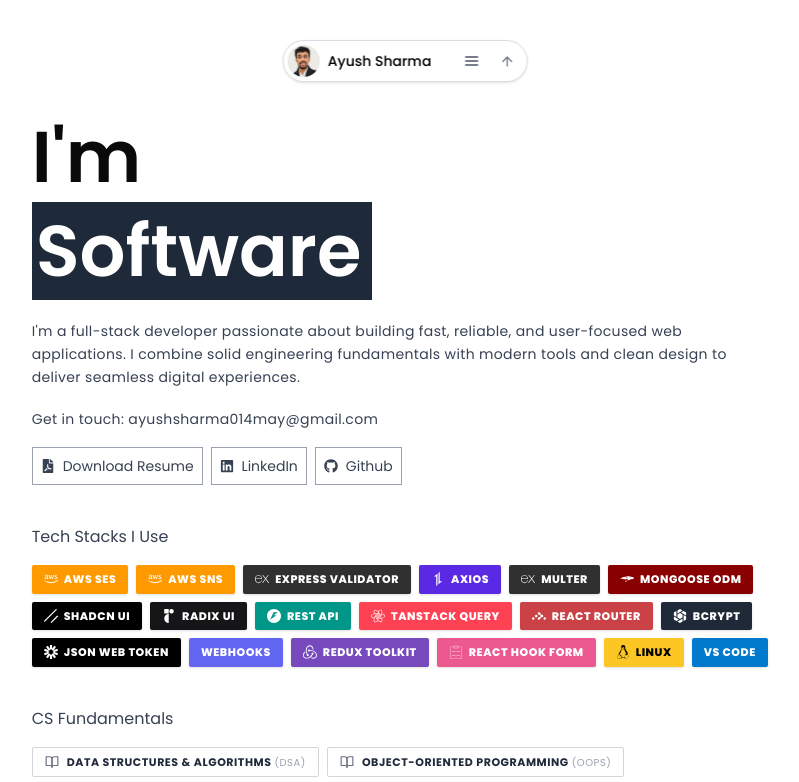
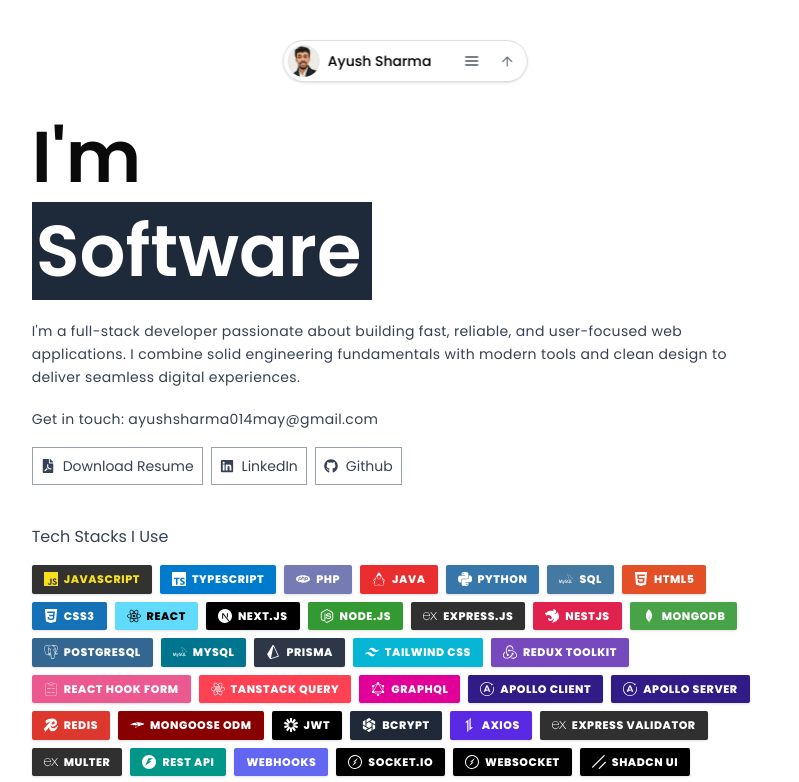
Before and after one commit to Ayush-may/me, a Next.js app: page / in a window 1280 px wide. Shown: the top 782 px of the page, without its empty margins (235-1034 px from the left). Built offline with nearby package versions, Linux system fonts and the light colour scheme.

Commit message:
updated links and tech-stackks

```diff
--- a/src/app/page.tsx
+++ b/src/app/page.tsx
@@ -23,6 +23,13 @@
 import { Certifications } from "@/components/Certifications"
 import { CSFundamentals } from "@/components/CSFundamentals"
 import { navigationLinks } from "@/data/navigation"
+import { socials } from "@/data/socials"
+
+const iconMap: { [key: string]: React.ComponentType<any> } = {
+  FaFilePdf: FaFilePdf,
+  FaLinkedin: FaLinkedin,
+  FaGithub: FaGithub,
+}
 
 export default function Home() {
 
@@ -131,9 +138,22 @@
 
 
         <div className="flex gap-2 flex-wrap mt-4" >
-          <Link href={"#"} className="text-sm text-gray-700  border border-gray-400 hover:bg-gray-800 hover:text-white active:bg-gray-800 active:text-white p-2 cursor-pointer flex items-center gap-2"><FaFilePdf /> Download Resume</Link>
-          <Link href={"#"} className="text-sm text-gray-700  border border-gray-400 hover:bg-gray-800 hover:text-white active:bg-gray-800 active:text-white p-2 cursor-pointer flex items-center gap-2"><FaLinkedin /> LinkedIn</Link>
-          <Link href={"#"} className="text-sm text-gray-700  border border-gray-400 hover:bg-gray-800 hover:text-white active:bg-gray-800 active:text-white p-2 cursor-pointer flex items-center gap-2"><FaGithub /> Github</Link>
+          {socials.map((social) => {
+            const Icon = iconMap[social.icon]
+            return (
+              <Link
+                key={social.label}
+                href={social.href}
+                download={social.download}
+                target="_blank"
+                rel="noopener noreferrer"
+                className="text-sm text-gray-700 border border-gray-400 hover:bg-gray-800 hover:text-white active:bg-gray-800 active:text-white p-2 cursor-pointer flex items-center gap-2"
+              >
+                {Icon && <Icon />}
+                {social.label}
+              </Link>
+            )
+          })}
           {/* <span className="text-sm text-gray-700" >+91 6302594846</span> */}
         </div>
       </div>
--- /dev/null
+++ b/src/data/socials.json
@@ -0,0 +1,18 @@
+[
+  {
+    "label": "Download Resume",
+    "href": "/ayush_sharma_resume.pdf",
+    "icon": "FaFilePdf",
+    "download": true
+  },
+  {
+    "label": "LinkedIn",
+    "href": "https://www.linkedin.com/in/ayushmay/",
+    "icon": "FaLinkedin"
+  },
+  {
+    "label": "Github",
+    "href": "https://github.com/ayush-may",
+    "icon": "FaGithub"
+  }
+]
--- /dev/null
+++ b/src/data/socials.ts
@@ -0,0 +1,10 @@
+import socialsData from "./socials.json";
+
+export interface SocialLink {
+  label: string;
+  href: string;
+  icon: string;
+  download?: boolean;
+}
+
+export const socials: SocialLink[] = socialsData;
--- a/src/data/techstacks.json
+++ b/src/data/techstacks.json
@@ -1,13 +1,150 @@
 [
   {
-    "name": "AWS SES",
-    "icon": "SiAmazonwebservices",
-    "backgroundColor": "#FF9900"
+    "name": "JavaScript",
+    "icon": "SiJavascript",
+    "backgroundColor": "#323330",
+    "textColor": "#F7DF1E"
   },
   {
-    "name": "AWS SNS",
-    "icon": "SiAmazonwebservices",
-    "backgroundColor": "#FF9900"
+    "name": "TypeScript",
+    "icon": "SiTypescript",
+    "backgroundColor": "#007ACC"
+  },
+  {
+    "name": "PHP",
+    "icon": "SiPhp",
+    "backgroundColor": "#777BB4"
+  },
+  {
+    "name": "Java",
+    "icon": "SiOpenjdk",
+    "backgroundColor": "#EA2D2E"
+  },
+  {
+    "name": "Python",
+    "icon": "SiPython",
+    "backgroundColor": "#3776AB"
+  },
+  {
+    "name": "SQL",
+    "icon": "SiMysql",
+    "backgroundColor": "#4479A1"
+  },
+  {
+    "name": "HTML5",
+    "icon": "SiHtml5",
+    "backgroundColor": "#E34F26"
+  },
+  {
+    "name": "CSS3",
+    "icon": "SiCss3",
+    "backgroundColor": "#1572B6"
+  },
+  {
+    "name": "React",
+    "icon": "SiReact",
+    "backgroundColor": "#61DAFB",
+    "textColor": "#000000"
+  },
+  {
+    "name": "Next.js",
+    "icon": "SiNextdotjs",
+    "backgroundColor": "#000000"
+  },
+  {
+    "name": "Node.js",
+    "icon": "SiNodedotjs",
+    "backgroundColor": "#339933"
+  },
+  {
+    "name": "Express.js",
+    "icon": "SiExpress",
+    "backgroundColor": "#303030"
+  },
+  {
+    "name": "NestJS",
+    "icon": "SiNestjs",
+    "backgroundColor": "#E0234E"
+  },
+  {
+    "name": "MongoDB",
+    "icon": "SiMongodb",
+    "backgroundColor": "#47A248"
+  },
+  {
+    "name": "PostgreSQL",
+    "icon": "SiPostgresql",
+    "backgroundColor": "#336791"
+  },
+  {
+    "name": "MySQL",
+    "icon": "SiMysql",
+    "backgroundColor": "#00758F"
+  },
+  {
+    "name": "Prisma",
+    "icon": "SiPrisma",
+    "backgroundColor": "#2D3748"
+  },
+  {
+    "name": "Tailwind CSS",
+    "icon": "SiTailwindcss",
+    "backgroundColor": "#06B6D4"
+  },
+  {
+    "name": "Redux Toolkit",
+    "icon": "SiRedux",
+    "backgroundColor": "#764ABC"
+  },
+  {
+    "name": "React Hook Form",
+    "icon": "SiReacthookform",
+    "backgroundColor": "#EC5990"
+  },
+  {
+    "name": "TanStack Query",
+    "icon": "SiReactquery",
+    "backgroundColor": "#FF4154"
+  },
+  {
+    "name": "GraphQL",
+    "icon": "SiGraphql",
+    "backgroundColor": "#E10098"
+  },
+  {
+    "name": "Apollo Client",
+    "icon": "SiApollographql",
+    "backgroundColor": "#311C87"
+  },
+  {
+    "name": "Apollo Server",
+    "icon": "SiApollographql",
+    "backgroundColor": "#311C87"
+  },
+  {
+    "name": "Redis",
+    "icon": "SiRedis",
+    "backgroundColor": "#DC382D"
+  },
+  {
+    "name": "Mongoose ODM",
+    "icon": "SiMongoose",
+    "backgroundColor": "#880000"
+  },
+  {
+    "name": "JWT",
+    "icon": "SiJsonwebtokens",
+    "backgroundColor": "#000000"
+  },
+  {
+    "name": "Bcrypt",
+    "icon": "SiSecurityscorecard",
+    "backgroundColor": "#1F2937"
+  },
+  {
+    "name": "Axios",
+    "icon": "SiAxios",
+    "backgroundColor": "#5A29E4"
   },
   {
     "name": "Express Validator",
@@ -15,19 +152,29 @@
     "backgroundColor": "#303030"
   },
   {
-    "name": "Axios",
-    "icon": "SiAxios",
-    "backgroundColor": "#5A29E4"
-  },
-  {
     "name": "Multer",
     "icon": "SiExpress",
     "backgroundColor": "#303030"
   },
   {
-    "name": "Mongoose ODM",
-    "icon": "SiMongoose",
-    "backgroundColor": "#880000"
+    "name": "REST API",
+    "icon": "SiFastapi",
+    "backgroundColor": "#009688"
+  },
+  {
+    "name": "Webhooks",
+    "icon": "SiWebhook",
+    "backgroundColor": "#6366F1"
+  },
+  {
+    "name": "Socket.IO",
+    "icon": "SiSocketdotio",
+    "backgroundColor": "#010101"
+  },
+  {
+    "name": "WebSocket",
+    "icon": "SiSocketdotio",
+    "backgroundColor": "#010101"
   },
   {
     "name": "Shadcn UI",
@@ -40,54 +187,88 @@
     "backgroundColor": "#161618"
   },
   {
-    "name": "REST API",
-    "icon": "SiFastapi",
-    "backgroundColor": "#009688"
+    "name": "AWS",
+    "icon": "SiAmazonwebservices",
+    "backgroundColor": "#FF9900"
   },
   {
-    "name": "TanStack Query",
-    "icon": "SiReactquery",
-    "backgroundColor": "#FF4154"
+    "name": "AWS SES",
+    "icon": "SiAmazonwebservices",
+    "backgroundColor": "#FF9900"
   },
   {
-    "name": "React Router",
-    "icon": "SiReactrouter",
-    "backgroundColor": "#CA4245"
+    "name": "AWS SNS",
+    "icon": "SiAmazonwebservices",
+    "backgroundColor": "#FF9900"
   },
   {
-    "name": "Bcrypt",
-    "icon": "SiSecurityscorecard",
-    "backgroundColor": "#1F2937"
+    "name": "Docker",
+    "icon": "SiDocker",
+    "backgroundColor": "#2496ED"
   },
   {
-    "name": "JSON Web Token",
-    "icon": "SiJsonwebtokens",
+    "name": "Nginx",
+    "icon": "SiNginx",
+    "backgroundColor": "#009639"
+  },
+  {
+    "name": "Vercel",
+    "icon": "SiVercel",
     "backgroundColor": "#000000"
   },
   {
-    "name": "Webhooks",
-    "icon": "SiWebhook",
-    "backgroundColor": "#6366F1"
+    "name": "Netlify",
+    "icon": "SiNetlify",
+    "backgroundColor": "#000000"
   },
   {
-    "name": "Redux Toolkit",
-    "icon": "SiRedux",
-    "backgroundColor": "#764ABC"
+    "name": "Render",
+    "icon": "SiRender",
+    "backgroundColor": "#46E3B7"
   },
   {
-    "name": "React Hook Form",
-    "icon": "SiReacthookform",
-    "backgroundColor": "#EC5990"
+    "name": "Firebase",
+    "icon": "SiFirebase",
+    "backgroundColor": "#039BE5"
   },
   {
-    "name": "Linux",
-    "icon": "SiLinux",
-    "backgroundColor": "#FCC624",
-    "textColor": "#000000"
+    "name": "Razorpay",
+    "icon": "SiRazorpay",
+    "backgroundColor": "#0C2451"
   },
   {
-    "name": "VS Code",
-    "icon": "SiVisualstudiocode",
-    "backgroundColor": "#007ACC"
+    "name": "Twilio",
+    "icon": "SiTwilio",
+    "backgroundColor": "#F22F46"
+  },
+  {
+    "name": "SendGrid",
+    "icon": "SiSendgrid",
+    "backgroundColor": "#51A9E3"
+  },
+  {
+    "name": "Git",
+    "icon": "SiGit",
+    "backgroundColor": "#F05032"
+  },
+  {
+    "name": "GitHub",
+    "icon": "SiGithub",
+    "backgroundColor": "#181717"
+  },
+  {
+    "name": "CodeIgniter",
+    "icon": "SiCodeigniter",
+    "backgroundColor": "#EF4223"
+  },
+  {
+    "name": "Supabase",
+    "icon": "SiSupabase",
+    "backgroundColor": "#3ECF8E"
+  },
+  {
+    "name": "Strapi",
+    "icon": "SiStrapi",
+    "backgroundColor": "#4945FF"
   }
 ]
```
Also changed, not shown: 1 other file (tests, documents, lock files or other folders).
